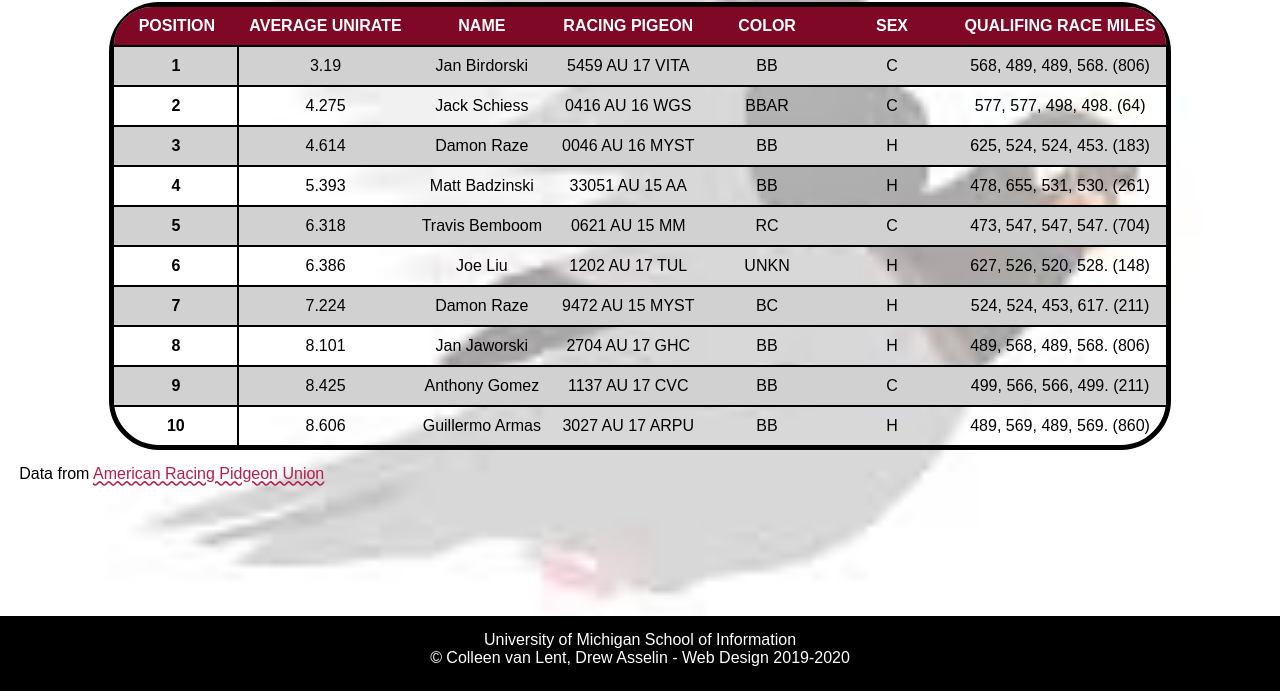
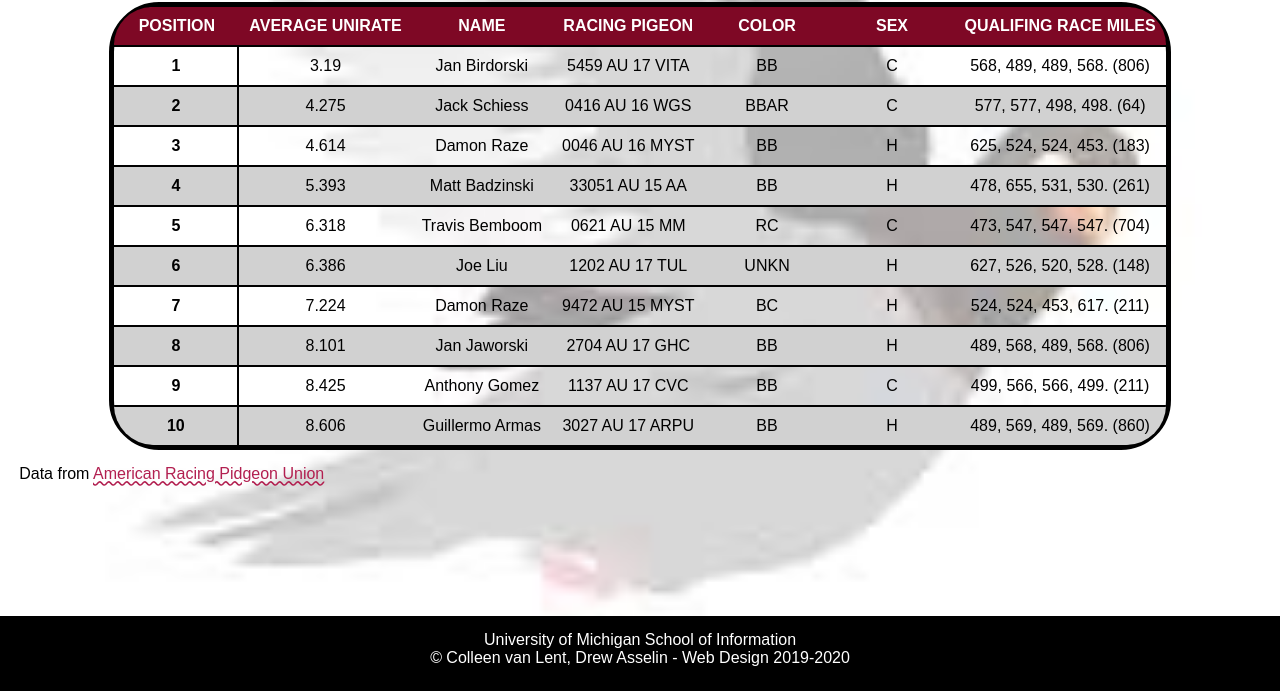
Before and after one commit to xuchao20110611/homework4-2021, a plain HTML site: page index.html in a window 1280 px wide. Shown: the part 109-800 px from the top of the page. Drawn offline with Linux system fonts and the light colour scheme; a web font is replaced by a local one.

Commit message:
try after first grade

```diff
--- a/css/style.css
+++ b/css/style.css
@@ -110,7 +110,7 @@ table tr:nth-child(odd)
   background-color: transparent;
 }
 
-table tr:nth-child(odd)
+table tr:nth-child(even)
 {
   background-color: #D1D1D1;
 }
```
